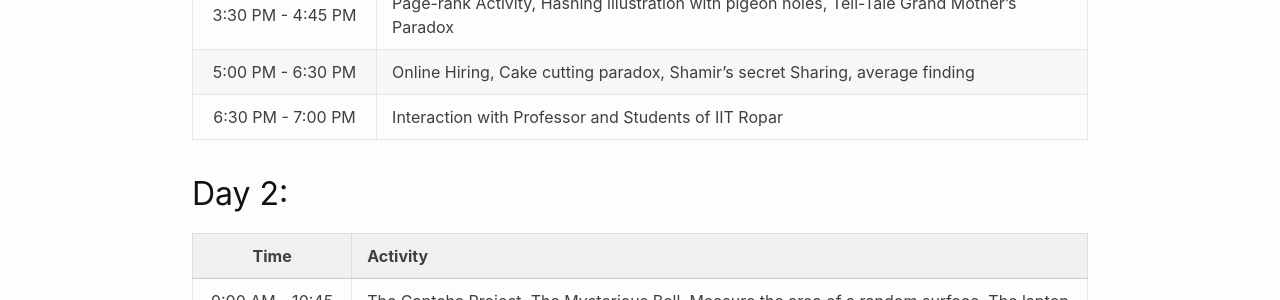
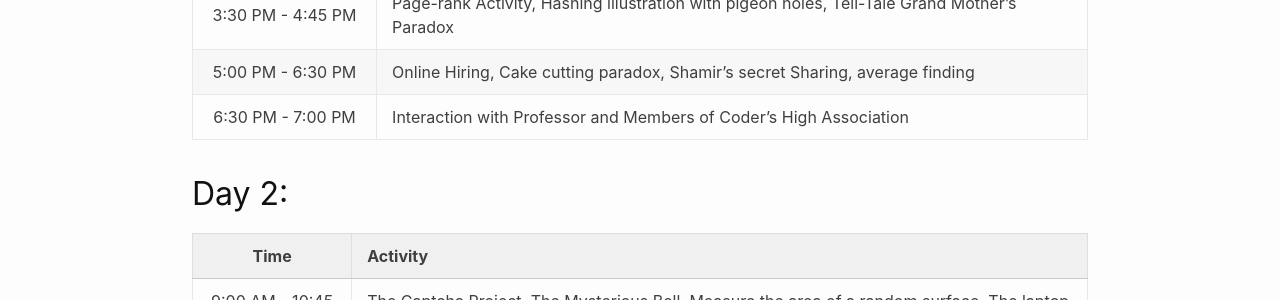
Before and after one commit to sudarshansudarshan/joc, a Jekyll site: the page built from schedule.md, in a window 1280 px wide. Shown: the part 628-928 px from the top of the page. Built offline with Jekyll 4.4.1, drawn with Linux system fonts in a browser that asks for light colours.

Commit message:
Update schedule.md

```diff
--- a/schedule.md
+++ b/schedule.md
@@ -16,7 +16,7 @@ permalink: /schedule/
 | 2:00 PM - 3:30 PM | Round table discussion and Peer interaction                              |
 | 3:30 PM - 4:45 PM | Page-rank Activity, Hashing illustration with pigeon holes, Tell-Tale Grand Mother’s Paradox |
 | 5:00 PM - 6:30 PM | Online Hiring, Cake cutting paradox, Shamir’s secret Sharing, average finding |
-| 6:30 PM - 7:00 PM | Interaction with Professor and Students of IIT Ropar                     |
+| 6:30 PM - 7:00 PM | Interaction with Professor and Members of Coder's High Association            |
 
 ## Day 2:
 
```
